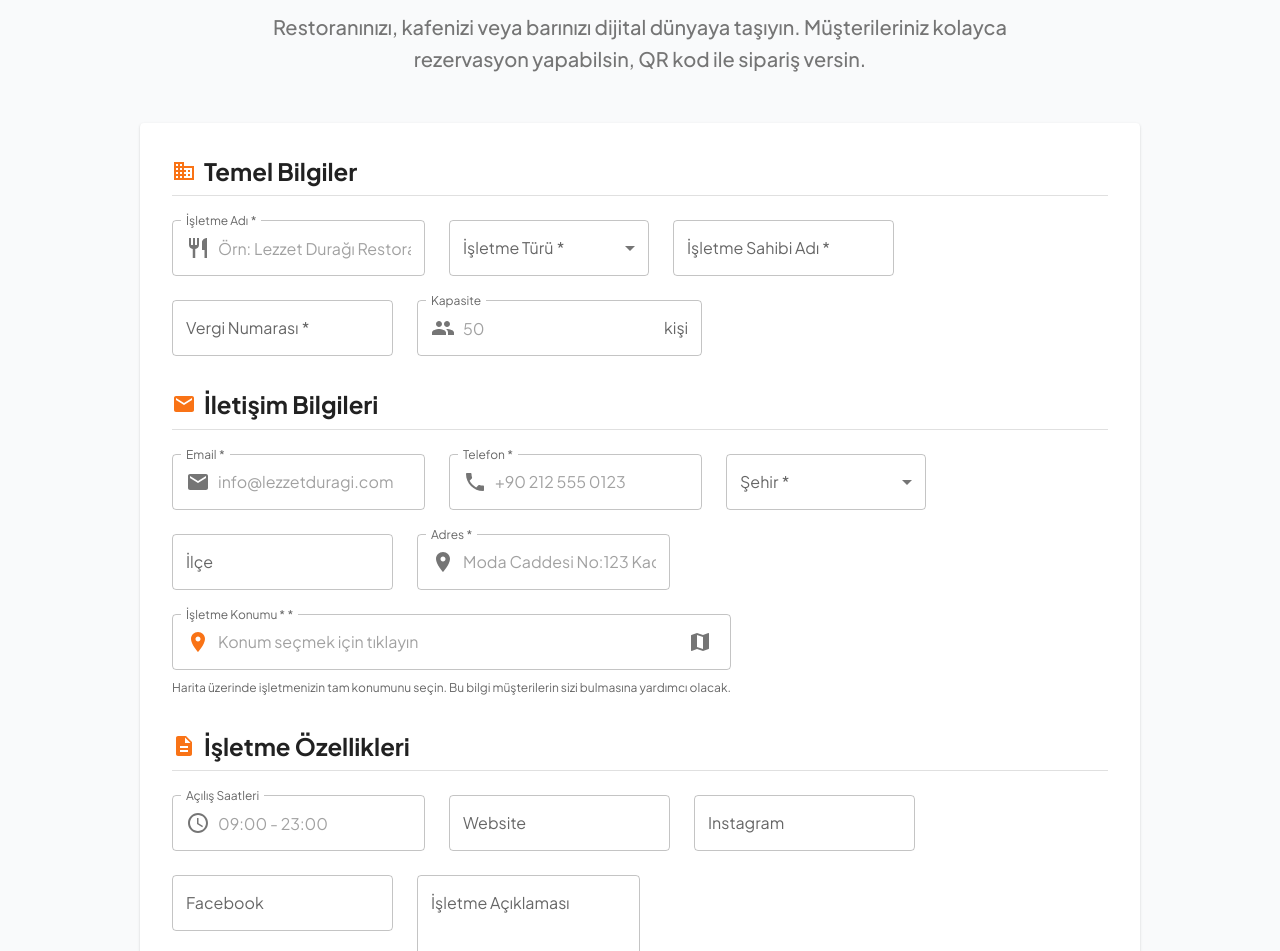
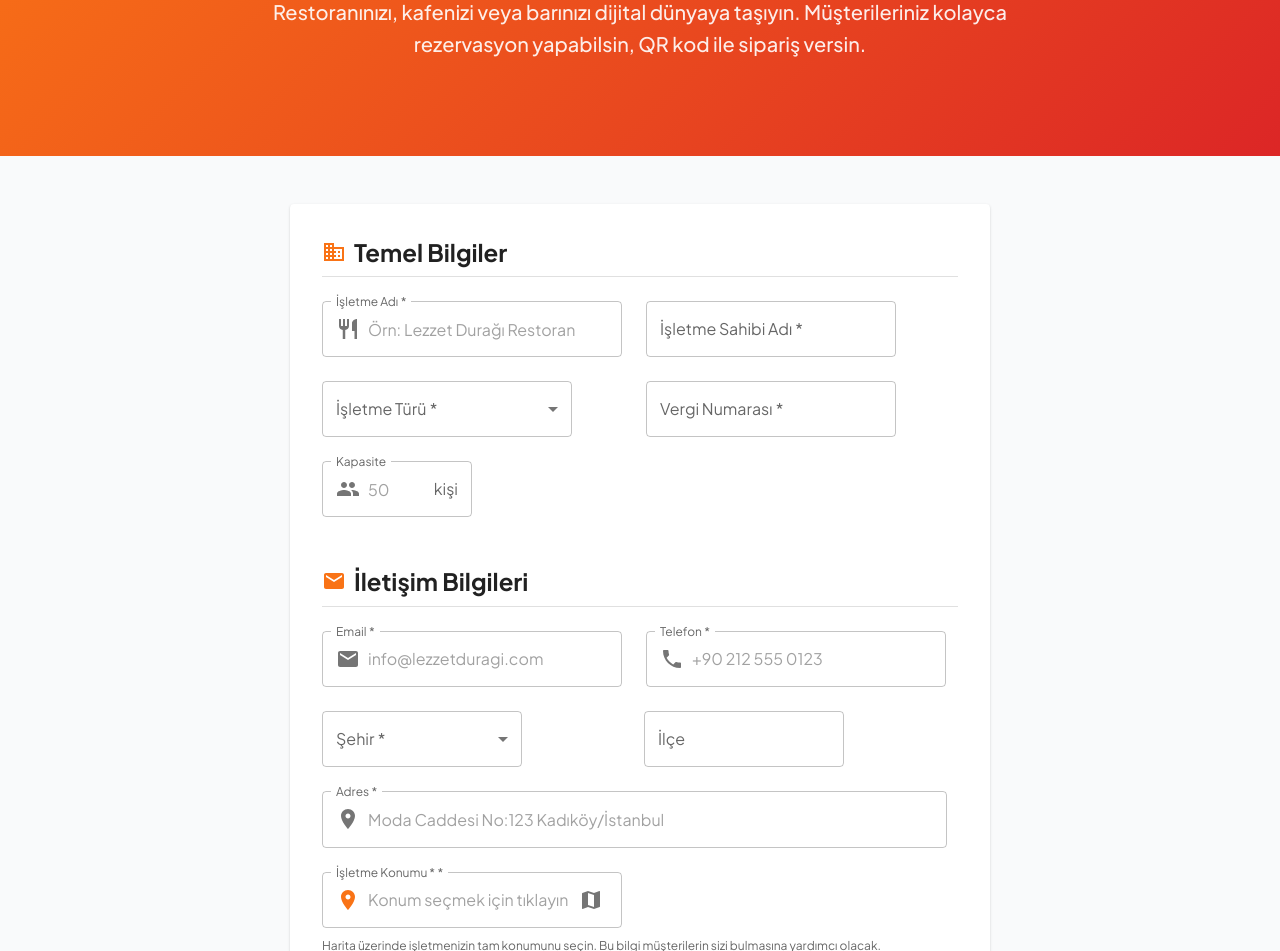
Before and after one commit to emrecaliskan1/locaffy-website, a React (Vite) app: page /business-application in a window 1280 px wide. Shown: the part 221-1172 px from the top of the page. Built offline with nearby package versions, Linux system fonts and the light colour scheme.

Commit message:
işletme başvurusu sayfası düzenlendi.

```diff
--- a/src/pages/BusinessApplication.jsx
+++ b/src/pages/BusinessApplication.jsx
@@ -27,18 +27,16 @@ import {
   Restaurant as RestaurantIcon,
   Send as SendIcon,
 } from '@mui/icons-material';
-import { LocationPicker } from '../components/ui';
+import { LocationPicker, HeroSection } from '../components/ui';
 
 const businessTypes = [
-  'Restoran',
   'Kafe',
+  'Pastane',
+  'Fast Food',
+  'Asya Mutfağı',
   'Bar',
   'Pub',
-  'Pastane',
-  'Fast Food',
-  'Pizzeria',
-  'Dönerci',
-  'Kebapçı',
+  'Steakhouse',
   'Diğer'
 ];
 
@@ -59,7 +57,7 @@ const initialFormData = {
   city: '',
   district: '',
   address: '',
-  location: null, // {lat: number, lng: number, address: string, name: string}
+  location: null,
   description: '',
   capacity: '',
   openingHours: '',
@@ -112,7 +110,6 @@ function BusinessApplication() {
         } : null
       };
 
-      // TODO: API call to submit application
       console.log('Business application submitted:', submitData);
 
       // Simulate API call
@@ -170,7 +167,8 @@ function BusinessApplication() {
   }
 
   return (
-    <Box sx={{ py: 10, background: '#f9fafb' }}>
+    <>
+      <HeroSection variant="compact">
         <Container maxWidth="lg">
           <motion.div
             initial="hidden"
@@ -185,7 +183,7 @@ function BusinessApplication() {
                 fontWeight: 'bold',
                 textAlign: 'center',
                 mb: 2,
-              color: 'grey.800'
+                color: 'white'
               }}
             >
               İşletmenizi Locaffy'ye Katın
@@ -194,8 +192,8 @@ function BusinessApplication() {
               variant="h6"
               sx={{
                 textAlign: 'center',
-              color: 'grey.600',
-              mb: 6,
+                color: 'rgba(255, 255, 255, 0.9)',
+                mb: 2,
                 maxWidth: '48rem',
                 mx: 'auto'
               }}
@@ -204,12 +202,17 @@ function BusinessApplication() {
               Müşterileriniz kolayca rezervasyon yapabilsin, QR kod ile sipariş versin.
             </Typography>
           </motion.div>
+        </Container>
+      </HeroSection>
 
-        <Card sx={{ maxWidth: 1000, mx: 'auto' }}>
+      <Box sx={{ py: 6, background: '#f9fafb' }}>
+        <Container maxWidth="lg">
+
+        <Card sx={{ maxWidth: 700, mx: 'auto' }}>
           <CardContent sx={{ p: 4 }}>
             <form onSubmit={handleSubmit}>
               {/* Temel Bilgiler */}
-              <Box sx={{ mb: 4 }}>
+              <Box sx={{ mb: 6 }}>
                 <Typography variant="h5" gutterBottom sx={{ fontWeight: 'bold', display: 'flex', alignItems: 'center' }}>
                   <BusinessIcon sx={{ mr: 1, color: 'primary.main' }} />
                   Temel Bilgiler
@@ -217,8 +220,9 @@ function BusinessApplication() {
                 <Divider sx={{ mb: 3 }} />
 
                 <Grid container spacing={3}>
-                  <Grid item xs={12} sm={6}>
+                  <Grid item xs={10} xy={10}>
                     <TextField
+                      sx={{width:300}}
                       fullWidth
                       label="İşletme Adı"
                       placeholder="Örn: Lezzet Durağı Restoran"
@@ -231,8 +235,22 @@ function BusinessApplication() {
                       }}
                     />
                   </Grid>
-                  <Grid item xs={12} sm={6}>
+
+                   <Grid item xs={12}>
                     <TextField
+                      sx = {{width:250}}
+                      fullWidth
+                      label="İşletme Sahibi Adı"
+                      value={formData.ownerName}
+                      onChange={(e) => handleInputChange('ownerName', e.target.value)}
+                      required
+                      variant="outlined"
+                    />
+                  </Grid>
+
+                  <Grid item xs={12}>
+                    <TextField
+                      sx = {{width:250}}
                       fullWidth
                       select
                       label="İşletme Türü"
@@ -240,7 +258,6 @@ function BusinessApplication() {
                       onChange={(e) => handleInputChange('businessType', e.target.value)}
                       required
                       variant="outlined"
-                      sx={{ minWidth: 200 }}
                     >
                       {businessTypes.map((type) => (
                         <MenuItem key={type} value={type}>
@@ -249,18 +266,10 @@ function BusinessApplication() {
                       ))}
                     </TextField>
                   </Grid>
-                  <Grid item xs={12} sm={6}>
+
+                  <Grid item xs={12}>
                     <TextField
-                      fullWidth
-                      label="İşletme Sahibi Adı"
-                      value={formData.ownerName}
-                      onChange={(e) => handleInputChange('ownerName', e.target.value)}
-                      required
-                      variant="outlined"
-                    />
-                  </Grid>
-                  <Grid item xs={12} sm={6}>
-                    <TextField
+                      sx={{width:250, marginLeft:6.25}}
                       fullWidth
                       label="Vergi Numarası"
                       placeholder="1234567890"
@@ -271,8 +280,9 @@ function BusinessApplication() {
                       variant="outlined"
                     />
                   </Grid>
-                  <Grid item xs={12} sm={6}>
+                  <Grid item xs={12}>
                     <TextField
+                      sx={{width:150}}
                       fullWidth
                       label="Kapasite"
                       placeholder="50"
@@ -298,8 +308,9 @@ function BusinessApplication() {
                 <Divider sx={{ mb: 3 }} />
 
                 <Grid container spacing={3}>
-                  <Grid item xs={12} sm={6}>
+                  <Grid item xs={12}>
                     <TextField
+                      sx={{width:300}}
                       fullWidth
                       label="Email"
                       placeholder="info@lezzetduragi.com"
@@ -313,8 +324,9 @@ function BusinessApplication() {
                       }}
                     />
                   </Grid>
-                  <Grid item xs={12} sm={6}>
+                  <Grid item xs={12}>
                     <TextField
+                      sx={{width:300}}
                       fullWidth
                       label="Telefon"
                       placeholder="+90 212 555 0123"
@@ -327,8 +339,9 @@ function BusinessApplication() {
                       }}
                     />
                   </Grid>
-                  <Grid item xs={12} sm={6}>
+                  <Grid item xs={12}>
                     <TextField
+                      sx={{width:200}}
                       fullWidth
                       select
                       label="Şehir"
@@ -336,7 +349,6 @@ function BusinessApplication() {
                       onChange={(e) => handleInputChange('city', e.target.value)}
                       required
                       variant="outlined"
-                      sx={{ minWidth: 200 }}
                     >
                       {cities.map((city) => (
                         <MenuItem key={city} value={city}>
@@ -345,8 +357,10 @@ function BusinessApplication() {
                       ))}
                     </TextField>
                   </Grid>
-                  <Grid item xs={12} sm={6}>
+
+                  <Grid item xs={12}>
                     <TextField
+                      sx={{width:200,marginLeft:12.25}}
                       fullWidth
                       label="İlçe"
                       placeholder="Kadıköy"
@@ -355,28 +369,33 @@ function BusinessApplication() {
                       variant="outlined"
                     />
                   </Grid>
+
                   <Grid item xs={12}>
                     <TextField
+                      sx={{width:625}}
                       fullWidth
                       label="Adres"
                       placeholder="Moda Caddesi No:123 Kadıköy/İstanbul"
                       value={formData.address}
                       onChange={(e) => handleInputChange('address', e.target.value)}
                       required
+                      multiline
+                      rows={1}
                       InputProps={{
                         startAdornment: <InputAdornment position="start"><LocationIcon /></InputAdornment>,
                       }}
                       variant="outlined"
                     />
                   </Grid>
-                  <Grid item xs={12}>
+                  <Grid item sx={{width:300}}>
                     <LocationPicker
+                      sx={{width:500}}
                       value={formData.location}
                       onChange={(location) => handleInputChange('location', location)}
                       label="İşletme Konumu *"
                       required
                     />
-                    <Typography variant="caption" color="text.secondary" sx={{ mt: 1, display: 'block' }}>
+                    <Typography variant="caption" color="text.secondary" sx={{ mt: 1, display: 'block', width:625 }}>
                       Harita üzerinde işletmenizin tam konumunu seçin. Bu bilgi müşterilerin sizi bulmasına yardımcı olacak.
                     </Typography>
                   </Grid>
@@ -392,8 +411,9 @@ function BusinessApplication() {
                 <Divider sx={{ mb: 3 }} />
 
                 <Grid container spacing={3}>
-                  <Grid item xs={12} sm={6}>
+                  <Grid item xs={12}>
                     <TextField
+                      sx={{width:175}}
                       fullWidth
                       label="Açılış Saatleri"
                       placeholder="09:00 - 23:00"
@@ -405,8 +425,9 @@ function BusinessApplication() {
                       }}
                     />
                   </Grid>
-                  <Grid item xs={12} sm={6}>
+                  <Grid item xs={12}>
                     <TextField
+                      sx={{width:200}}
                       fullWidth
                       label="Website"
                       placeholder="https://www.lezzetduragi.com"
@@ -415,8 +436,9 @@ function BusinessApplication() {
                       variant="outlined"
                     />
                   </Grid>
-                  <Grid item xs={12} sm={6}>
+                  <Grid item xs={12}>
                     <TextField
+                      sx={{width:200}}
                       fullWidth
                       label="Instagram"
                       placeholder="@lezzetduragi"
@@ -425,25 +447,17 @@ function BusinessApplication() {
                       variant="outlined"
                     />
                   </Grid>
-                  <Grid item xs={12} sm={6}>
-                    <TextField
-                      fullWidth
-                      label="Facebook"
-                      placeholder="lezzetduragi"
-                      value={formData.facebook}
-                      onChange={(e) => handleInputChange('facebook', e.target.value)}
-                      variant="outlined"
-                    />
-                  </Grid>
+
                   <Grid item xs={12}>
                     <TextField
+                      sx={{width:625}}
                       fullWidth
                       label="İşletme Açıklaması"
                       placeholder="İşletmeniz hakkında kısa bir açıklama yazın..."
                       value={formData.description}
                       onChange={(e) => handleInputChange('description', e.target.value)}
                       multiline
-                      rows={4}
+                      rows={2}
                       variant="outlined"
                     />
                   </Grid>
@@ -568,6 +582,7 @@ function BusinessApplication() {
         </Card>
         </Container>
       </Box>
+    </>
   );
 }
 
```
Lines whose indentation alone changed are shown as unchanged.
